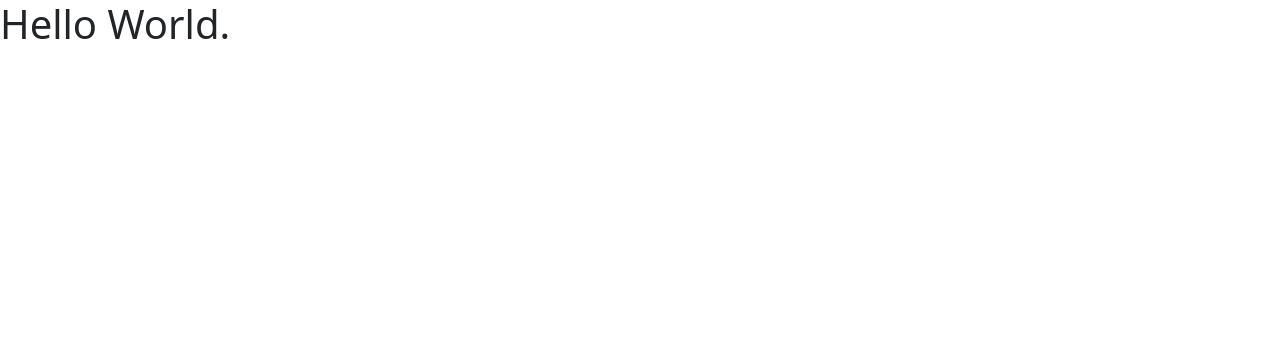
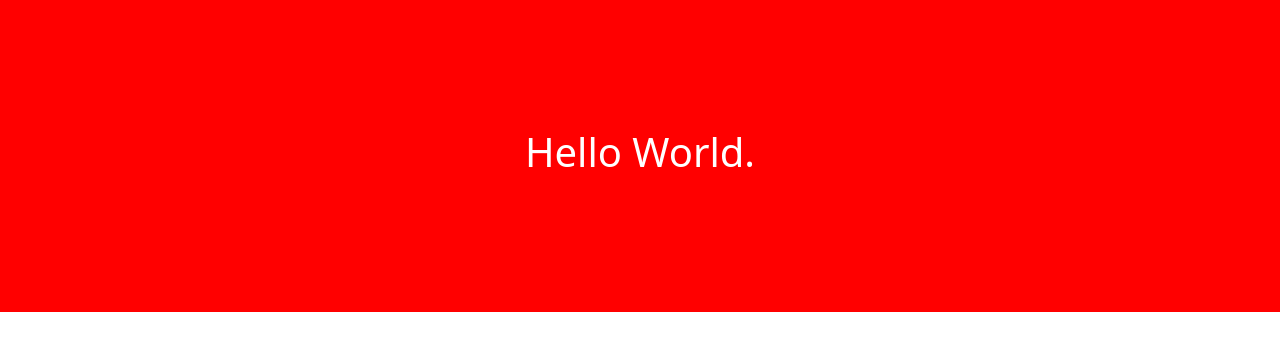
Before and after one commit to DemarioDouce/GwehCovid19-Website, a React (Create React App) app: page / in a window 1280 px wide. Shown: the top 350 px of the page. Built offline with nearby package versions, Linux system fonts and the light colour scheme.

Commit message:
Init setup.

```diff
--- a/src/App.js
+++ b/src/App.js
@@ -1,8 +1,13 @@
+//CSS
+import "./res/css/Style.css";
+
 function App() {
   return (
     <>
-      <div>
-        <h1>Hello World.</h1>
+      <div className="container-fluid">
+        <section className="top-section d-flex justify-content-center">
+          <h1>Hello World.</h1>
+        </section>
       </div>
     </>
   );
--- /dev/null
+++ b/src/res/css/Style.css
@@ -0,0 +1,11 @@
+/* Classes */
+.container-fluid {
+  padding-left: 0%;
+  padding-right: 0%;
+}
+
+.top-section {
+  padding: 10%;
+  background-color: red;
+  color: #fff;
+}
```
Also changed, not shown: src/res/components/FooterComponent.js (added).
